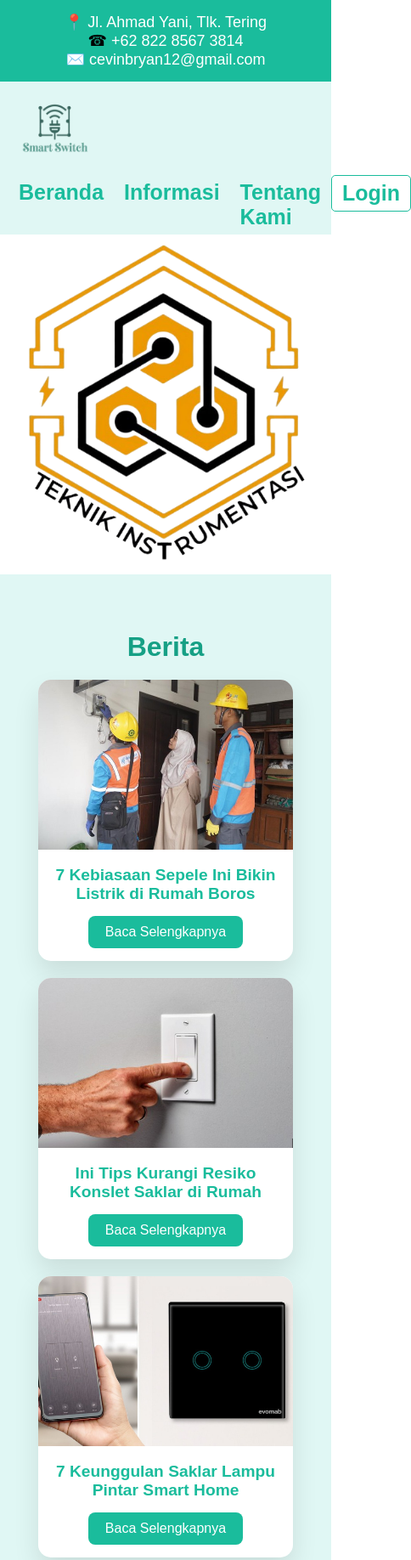
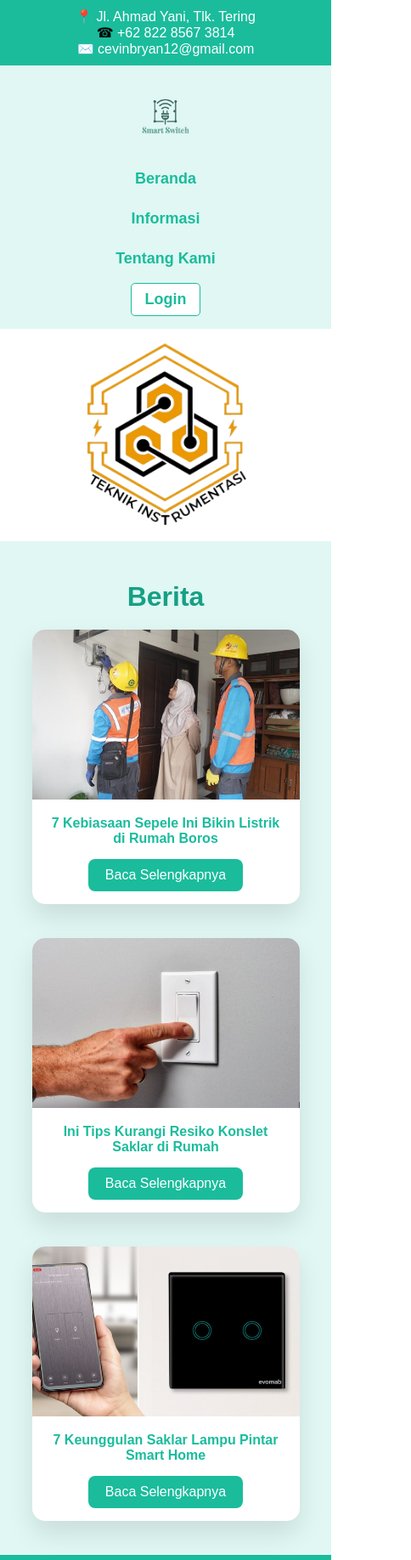
Before and after one commit to Cevinbryan/Sihati, a plain HTML site: page index.html in a window 390 px wide. Shown: the top 1836 px of the page at 85% size, 484 px wide, since content can reach past the window. Drawn offline with Linux system fonts and the light colour scheme.

Commit message:
Update file

```diff
--- a/index.css
+++ b/index.css
@@ -1,3 +1,4 @@
+/* Global Styles */
 body {
   margin: 0;
   font-family: Arial, sans-serif;
@@ -6,7 +7,7 @@ body {
 
 /* Top Bar */
 .top-bar {
-  background-color: #1abc9c; /* Hijau toska muda */
+  background-color: #1abc9c;
   padding: 15px;
   text-align: center;
   font-size: 18px;
@@ -16,16 +17,14 @@ body {
 }
 
 /* Navbar */
-/* Navbar */
 .navbar {
   background-color: #e0f7f4;
-  padding: 0; /* Sedikit padding vertikal */
+  padding: 0;
   position: sticky;
   top: 0;
-  z-index: 999; /* Supaya tampil di atas elemen lain */
+  z-index: 999;
 }
 
-/* Navbar Content */
 .navbar-content {
   display: flex;
   align-items: center;
@@ -36,15 +35,13 @@ body {
   flex-wrap: wrap;
 }
 
-/* Logo */
 .navbar-logo {
-  height: 110px;       /* Diperkecil dari 150px ke 60px */
-  width: 110px;        /* Otomatis agar proporsional */
+  height: 110px;
+  width: 110px;
   object-fit: contain;
   margin-right: 50px;
 }
 
-/* Menu */
 .navbar ul {
   list-style: none;
   display: flex;
@@ -58,12 +55,12 @@ body {
 
 .navbar ul li a {
   display: block;
-  padding: 6px 12px;  /* Padding sedikit lebih kecil */
+  padding: 6px 12px;
   text-decoration: none;
   color: #1abc9c;
   transition: background-color 0.3s ease;
   font-weight: bold;
-  font-size: 25px;    /* Diperkecil dari 25px ke 20px */
+  font-size: 25px;
 }
 
 .navbar ul li a:hover {
@@ -87,7 +84,7 @@ body {
 /* Banner */
 .banner {
   width: 100%;
-  height: 400px; /* Tinggi banner */
+  height: 400px;
   position: relative;
   overflow: hidden;
   background-color: #ffffff;
@@ -96,10 +93,9 @@ body {
   align-items: center;
 }
 
-/* Gambar tidak memenuhi seluruh ruang */
 .banner-img {
-  max-width:100%;   /* Gambar hanya sampai 80% lebar banner */
-  max-height: 100%;  /* Gambar hanya sampai 80% tinggi banner */
+  max-width: 100%;
+  max-height: 100%;
   object-fit: contain;
   position: absolute;
   opacity: 0;
@@ -112,58 +108,10 @@ body {
   z-index: 1;
 }
 
-
-/* Footer Styles */
-.footer {
-  background-color: #1abc9c;
-  color: white;
-  padding: 40px 20px 20px;
-  font-size: 15px;
-}
-
-.footer-content {
-  display: flex;
-  justify-content: space-between;
-  flex-wrap: wrap;
-  max-width: 1200px;
-  margin: 0 auto;
-}
-
-.footer-section {
-  flex: 1 1 250px;
-  margin: 10px;
-}
-
-.footer-section h3 {
-  margin-bottom: 10px;
-  font-size: 16px;
-}
-
-.footer-bottom {
-  text-align: center;
-  margin-top: 30px;
-  font-size: 13px;
-  border-top: 1px solid rgba(255, 255, 255, 0.2);
-  padding-top: 10px;
-}
-
-/* Responsive Footer */
-@media (max-width: 768px) {
-  .footer-content {
-    flex-direction: column;
-    align-items: center;
-    text-align: center;
-  }
-
-  .footer-section {
-    margin-bottom: 20px;
-  }
-}
-
 /* Berita Section */
 .berita {
   padding: 40px;
-  background-color: #e0f7f4; /* Warna latar berita yang toska muda terang */
+  background-color: #e0f7f4;
   text-align: center;
 }
 
@@ -223,3 +171,125 @@ body {
 .berita-item .btn:hover {
   background-color: #16a085;
 }
+
+/* Footer Styles */
+.footer {
+  background-color: #1abc9c;
+  color: white;
+  padding: 40px 20px 20px;
+  font-size: 15px;
+}
+
+.footer-content {
+  display: flex;
+  justify-content: space-between;
+  flex-wrap: wrap;
+  max-width: 1200px;
+  margin: 0 auto;
+}
+
+.footer-section {
+  flex: 1 1 250px;
+  margin: 10px;
+}
+
+.footer-section h3 {
+  margin-bottom: 10px;
+  font-size: 16px;
+}
+
+.footer-bottom {
+  text-align: center;
+  margin-top: 30px;
+  font-size: 13px;
+  border-top: 1px solid rgba(255, 255, 255, 0.2);
+  padding-top: 10px;
+}
+
+/* Responsive Styles */
+@media (max-width: 600px) {
+
+  /* Top Bar */
+  .top-bar {
+    flex-direction: column;
+    font-size: 16px;
+    padding: 10px;
+  }
+
+  /* Navbar */
+  .navbar-content {
+    flex-direction: column;
+    align-items: center;
+    padding: 10px 0;
+  }
+
+  .navbar-logo {
+    margin: 10px auto;
+    height: 80px;
+    width: 80px;
+  }
+
+  .navbar ul {
+    flex-direction: column;
+    width: 100%;
+    align-items: center;
+  }
+
+  .navbar ul li {
+    margin: 5px 0;
+  }
+
+  .navbar ul li a {
+    font-size: 18px;
+    padding: 8px 16px;
+  }
+
+  /* Banner */
+  .banner {
+    height: 250px;
+  }
+
+  .banner-img {
+    max-width: 90%;
+    max-height: 90%;
+  }
+
+  /* Berita */
+  .berita {
+    padding: 20px;
+  }
+
+  .berita-container {
+    flex-direction: column;
+    align-items: center;
+  }
+
+  .berita-item {
+    width: 90%;
+    margin-bottom: 20px;
+  }
+
+  .berita-item h3 {
+    font-size: 1em;
+  }
+
+  /* Footer */
+  .footer-content {
+    flex-direction: column;
+    align-items: center;
+    text-align: center;
+    padding: 0 10px;
+  }
+
+  .footer-section {
+    margin-bottom: 20px;
+  }
+
+  .footer-section h3 {
+    font-size: 14px;
+  }
+
+  .footer-bottom {
+    font-size: 12px;
+  }
+}
```
